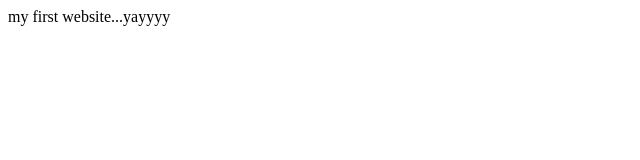
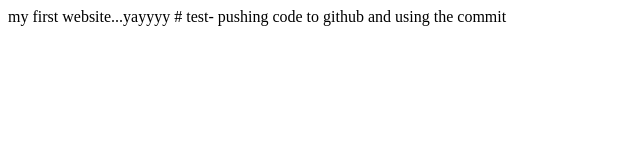
Before and after one commit to aditya6521/Begin101, a plain HTML site: page index.html in a window 1280 px wide. Shown: the whole page, without its empty margins (0-640 px from the left). Drawn offline with Linux system fonts and the light colour scheme.

Commit message:
refractor update on site detail

```diff
--- a/index.html
+++ b/index.html
@@ -7,5 +7,7 @@
 </head>
 <body>
     my first website...yayyyy
+
+    # test- pushing code to github and using the commit
 </body>
 </html>
```
